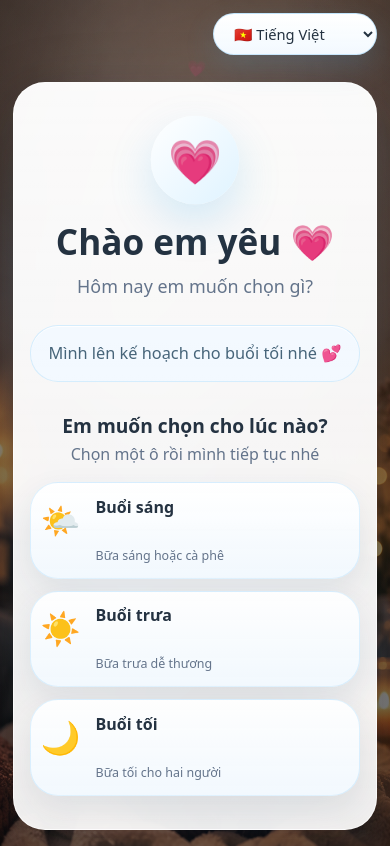
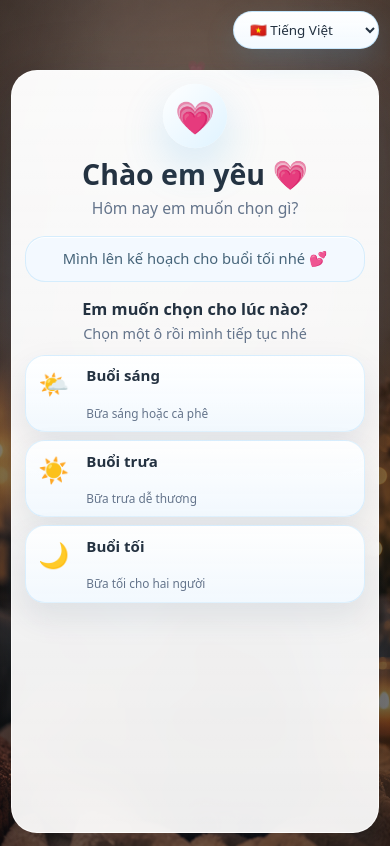
Before and after one commit to waterandearth-com/teleagent, a Next.js app: page / in a window 390 px wide. Built offline with nearby package versions, Linux system fonts and the light colour scheme.

Commit message:
Refine mobile flow controls

```diff
--- a/app/globals.css
+++ b/app/globals.css
@@ -347,6 +347,20 @@ h1 {
   grid-template-columns: repeat(5, 1fr);
   gap: 0.55rem;
   margin: 0 0 1.35rem;
+}
+
+.top-back-button {
+  display: inline-flex;
+  min-height: 40px;
+  align-items: center;
+  justify-content: center;
+  margin: 0 0 0.8rem;
+  padding: 0 0.95rem;
+  border: 1px solid rgba(124, 199, 248, 0.28);
+  border-radius: 999px;
+  color: #4f7895;
+  background: rgba(242, 249, 255, 0.88);
+  font-weight: 800;
 }
 
 .progress-dots span {
@@ -1065,43 +1079,123 @@ h1 {
 @media (max-width: 560px) {
   .app-shell {
     align-items: start;
-    padding: 5.1rem 0.8rem 1rem;
+    padding: 4.35rem 0.7rem 0.8rem;
   }
 
   .phone-surface {
-    min-height: calc(100svh - 6.1rem);
-    padding: 1rem;
-    border-radius: 32px;
+    min-height: calc(100svh - 5.15rem);
+    padding: 0.82rem;
+    border-radius: 26px;
   }
 
   .welcome-panel,
   .question-panel,
   .success-screen {
-    min-height: calc(100svh - 8.1rem);
+    min-height: calc(100svh - 6.8rem);
+  }
+
+  .welcome-panel {
+    justify-content: flex-start;
   }
 
   .language-selector {
-    top: 0.8rem;
-    right: 0.8rem;
+    top: 0.7rem;
+    right: 0.7rem;
   }
 
   .language-selector select {
-    min-width: 152px;
-    min-height: 42px;
+    min-width: 138px;
+    min-height: 38px;
+    padding: 0 1.8rem 0 0.75rem;
+    font-size: 0.84rem;
+  }
+
+  .heart-badge {
+    width: 4rem;
+    height: 4rem;
+    margin-bottom: 0.75rem;
+    font-size: 2rem;
+  }
+
+  h1 {
+    font-size: 1.78rem;
+  }
+
+  .question-panel h1 {
+    margin-bottom: 0.85rem;
+    font-size: 1.58rem;
+  }
+
+  .subtitle {
+    margin-top: 0.55rem;
+    font-size: 0.98rem;
+    line-height: 1.38;
+  }
+
+  .cute-line {
+    margin: 1rem 0 1.1rem;
+    padding: 0.72rem 0.85rem;
+    border-radius: 20px;
     font-size: 0.92rem;
   }
 
+  .meal-picker {
+    gap: 0.72rem;
+  }
+
+  .meal-picker h2,
+  .editor-heading h2 {
+    font-size: 1.02rem;
+  }
+
+  .meal-picker p,
+  .editor-heading p {
+    font-size: 0.9rem;
+    line-height: 1.3;
+  }
+
+  .progress-dots {
+    gap: 0.38rem;
+    margin-bottom: 0.7rem;
+  }
+
+  .top-back-button {
+    min-height: 36px;
+    margin-bottom: 0.62rem;
+    padding: 0 0.8rem;
+    font-size: 0.9rem;
+  }
+
   .option-card {
-    min-height: 60px;
-    border-radius: 24px;
+    min-height: 52px;
+    grid-template-columns: 2.15rem 1fr;
+    gap: 0.65rem;
+    padding: 0.65rem 0.75rem;
+    border-radius: 20px;
+    font-size: 0.94rem;
+  }
+
+  .option-emoji {
+    width: 2.15rem;
+    height: 2.15rem;
+    border-radius: 14px;
+    font-size: 1.12rem;
+  }
+
+  .option-grid {
+    gap: 0.52rem;
   }
 
   .button-row {
-    grid-template-columns: 1fr;
+    grid-template-columns: 0.8fr 1.2fr;
+    gap: 0.55rem;
+    margin-top: 0.8rem;
   }
 
+  .primary-button,
   .ghost-button {
-    order: 2;
+    min-height: 50px;
+    font-size: 0.94rem;
   }
 
   .admin-login {
@@ -1118,17 +1212,30 @@ h1 {
 
   .meal-grid {
     grid-template-columns: 1fr;
+    gap: 0.5rem;
   }
 
   .meal-card {
-    min-height: 96px;
-    grid-template-columns: 3rem 1fr;
+    min-height: 72px;
+    grid-template-columns: 2.35rem 1fr;
+    gap: 0.35rem 0.65rem;
+    padding: 0.65rem 0.75rem;
+    border-radius: 20px;
     justify-items: start;
     text-align: left;
   }
 
+  .meal-emoji {
+    font-size: 1.55rem;
+  }
+
+  .meal-card strong {
+    font-size: 0.94rem;
+  }
+
   .meal-card span:last-child {
     grid-column: 2;
+    font-size: 0.74rem;
   }
 
   .editor-heading {
@@ -1163,4 +1270,8 @@ h1 {
     padding: 0.75rem;
     font-size: 0.95rem;
   }
+
+  .button-row {
+    grid-template-columns: 1fr;
+  }
 }
--- a/app/page.tsx
+++ b/app/page.tsx
@@ -533,6 +533,11 @@ export default function Home() {
         ) : (
           <form onSubmit={handleSubmit}>
             <Progress current={step} />
+            {currentStep !== "meal" && (
+              <button type="button" className="top-back-button" onClick={goBack}>
+                {t.flow.back}
+              </button>
+            )}
 
             {currentStep === "meal" && (
               <div className="welcome-panel panel-enter">
--- a/lib/i18n.ts
+++ b/lib/i18n.ts
@@ -51,8 +51,8 @@ export const options: Record<OptionGroup, Option[]> = {
     { id: "sushi", emoji: "🍣", labels: { vi: "Sushi", en: "Sushi" } },
     { id: "pizza", emoji: "🍕", labels: { vi: "Pizza", en: "Pizza" } },
     { id: "burger", emoji: "🍔", labels: { vi: "Burger", en: "Burger" } },
-    { id: "ramen", emoji: "🍜", labels: { vi: "Ramen", en: "Ramen" } },
-    { id: "chicken-rice", emoji: "🍗", labels: { vi: "Gà và cơm", en: "Chicken and rice" } },
+    { id: "ramen", emoji: "🍣", labels: { vi: "kimbap", en: "kimbap" } },
+    { id: "chicken-rice", emoji: "🍗", labels: { vi: "Gà ran", en: "fried chicken" } },
     { id: "healthy", emoji: "🥗", labels: { vi: "Món lành mạnh", en: "Something healthy" } },
     { id: "dessert-first", emoji: "🍰", labels: { vi: "Ăn tráng miệng trước", en: "Dessert first" } },
     { id: "surprise", emoji: "🎲", labels: { vi: "Làm em bất ngờ đi", en: "Surprise me" } },
```
